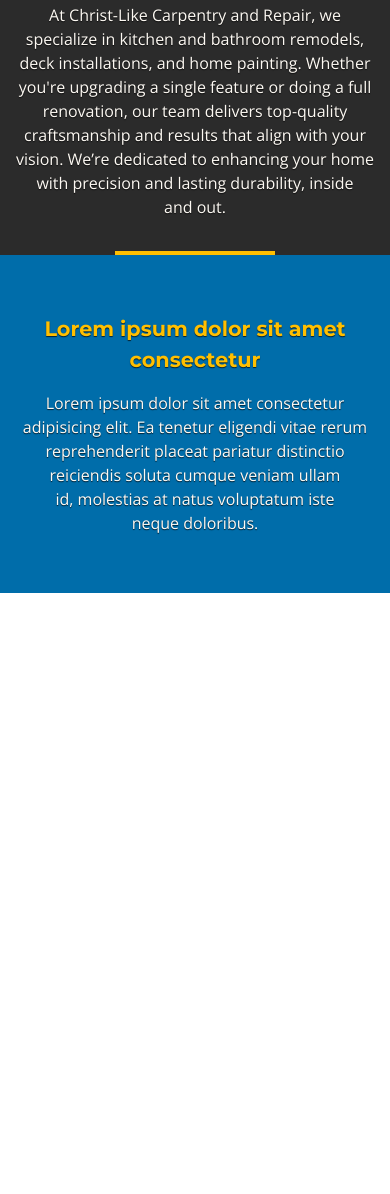
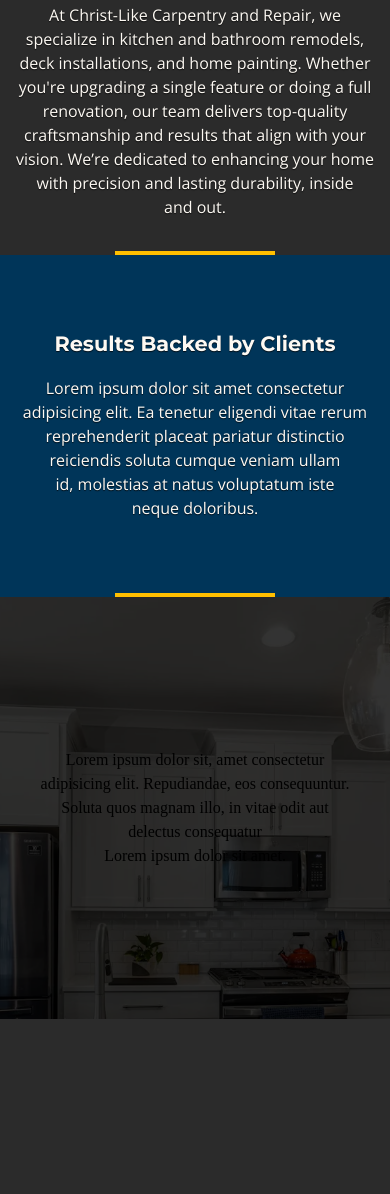
Before and after one commit to krs00/CLCv2, a plain HTML site: page index.html in a window 390 px wide. Shown: the part 806-2000 px from the top of the page. Before the commit the page ends 1399 px from the top, so only its background shows below. Drawn offline with nearby package versions, Linux system fonts and the light colour scheme.

Commit message:
add working parallax scroll

```diff
--- a/index.html
+++ b/index.html
@@ -39,7 +39,9 @@
           class="navbar-toggle"
           id="navbar-toggle"
           aria-label="Toggle navigation"
-        ></button>
+        >
+          <img src="hamburger menu.png" alt="Menu" />
+        </button>
 
         <!-- NAVBAR LINKS -->
         <ul class="navbar-links" id="navbar-links">
@@ -144,8 +146,10 @@
 
     <section id="section2">
       <div class="section2-container">
-        <p class="section2-heading">Home Renovation & Remodeling Services</p>
-        <p class="section2-subtitle">
+        <p class="section2-heading user-select-none">
+          Home Renovation & Remodeling Services
+        </p>
+        <p class="section2-subtitle user-select-none">
           At Christ-Like Carpentry and Repair, we specialize in kitchen and
           bathroom remodels, deck installations, and home painting. Whether
           you're upgrading a single feature or doing a full renovation, our team
@@ -169,10 +173,11 @@
     </div>
 
     <section id="section3">
-
       <div class="section3-container">
-        <p class="section3-heading">Lorem ipsum dolor sit amet consectetur</p>
-        <p class="section3-subtitle">
+        <p class="section3-heading user-select-none">
+          Results Backed by Clients
+        </p>
+        <p class="section3-subtitle user-select-none">
           Lorem ipsum dolor sit amet consectetur adipisicing elit. Ea tenetur
           eligendi vitae rerum reprehenderit placeat pariatur distinctio
           reiciendis soluta cumque veniam ullam id, molestias at natus
@@ -180,5 +185,49 @@
         </p>
       </div>
     </section>
+
+    <!-- SECTION 4 -->
+    <!-- SECTION 4 -->
+    <!-- SECTION 4 -->
+
+      <div class="section4-divider-container">
+      <hr class="section4-divider" />
+    </div>
+
+    <section id="section4">
+      <div class="section4-container">
+        <img
+          src="hero-img-3.webp"
+          alt="Test Image"
+          class="hero-image4"
+          id="parallax-img"
+        />
+        <div class="section4-content">
+          <p>Lorem ipsum dolor sit, amet consectetur adipisicing elit. Repudiandae, eos consequuntur. Soluta quos magnam illo, in vitae odit aut delectus consequatur</p>
+          <p>Lorem ipsum dolor sit amet.</p>
+        </div>
+      </div>
+    </section>
+
+    <!-- SECTION 4 END -->
+    <!-- SECTION 4 END -->
+    <!-- SECTION 4 END -->
+
+    <!-- FOOTER -->
+    <!-- FOOTER -->
+    <!-- FOOTER -->
+
+    <footer id="footer">
+
+      <div class="footer-container">
+
+
+      </div>
+
+    </footer>
+
+    <!-- FOOTER END -->
+    <!-- FOOTER END -->
+    <!-- FOOTER END -->
   </body>
 </html>
--- a/src/main.js
+++ b/src/main.js
@@ -0,0 +1,17 @@
+
+// FOR PARALLAX SCROLLING
+
+window.addEventListener('scroll', () => {
+  const img = document.getElementById('parallax-img');
+  const container = document.querySelector('.section4-container');
+  if (!img || !container) return;
+
+  const containerRect = container.getBoundingClientRect();
+  const speed = 0.08;
+
+  // Only apply effect when the section is in view
+  if (containerRect.top < window.innerHeight && containerRect.bottom > 0) {
+    const offset = containerRect.top * speed;
+    img.style.transform = `translateY(${offset}px)`;
+  }
+});
--- a/src/style.css
+++ b/src/style.css
@@ -70,9 +70,10 @@
 }
 
 #navbar-toggle {
-  width: 5rem;
-  height: 5rem;
-  background: rgb(0, 0, 0);
+  /* HEIGHT AND WIDTH MUST MATCH NAVLEFTMOBILE */
+  width: 45px;
+  height: 45px;
+  background-color: var(--button-primary);
   border: none;
   padding: 0;
   margin: 0;
@@ -81,8 +82,9 @@
 }
 
 .nav-left-mobile {
-  width: 5rem;
-  height: 5rem;
+  /* HEIGHT AND WIDTH MUST MATCH NAVBARTOGGLE */
+  width: 45px;
+  height: 45px;
   border: none;
   padding: 0;
   margin: 0;
@@ -124,6 +126,7 @@
   overflow: hidden;
   padding-left: 1rem;
   padding-right: 1rem;
+  position: relative;
 }
 
 .hero-heading-text {
@@ -151,7 +154,9 @@
 
 .hero-divider {
   width: 4rem;
-  box-shadow: 0 1px 4px rgba(0, 0, 0, 0.7);
+  height: 2px; /* or however thick you want the line */
+  background-color: var(--neutral-light);
+  border: none; /* remove default border */
 }
 
 .hero-btn-container {
@@ -186,16 +191,15 @@
 }
 
 .hero-image {
-  position: absolute; /* take image out of normal flow */
+  position: absolute;
   top: 0;
   left: 0;
   width: 100%;
   height: 100%;
-  object-fit: cover; /* fill container without distortion */
-  z-index: 1; /* below the text */
-  pointer-events: none; /* so clicks go through image */
+  object-fit: cover;
+  pointer-events: none;
   z-index: -1;
-  filter: brightness(19%) blur(0px);
+  filter: brightness(21%) blur(0px);
 }
 
 /* HERO IMAGE END */
@@ -223,6 +227,7 @@
 .section2-divider-container {
   display: flex;
   justify-content: center;
+  background-color: var(--neutral-dark);
 }
 
 .section2-divider {
@@ -263,7 +268,7 @@
   min-height: 40vh;
   justify-content: center;
   overflow: hidden;
-  background-color: var(--button-secondary);
+  background-color: var(--button-primary);
   text-align: center;
 }
 
@@ -288,7 +293,7 @@
 
 .section3-heading {
   font-family: var(--font-one);
-  color: var(--color-highlight);
+  color: var(--neutral-light);
   font-size: 1.3rem;
   font-weight: bold;
   text-shadow: 0px 1px 1px rgba(0, 0, 0, 0.7);
@@ -303,6 +308,86 @@
 /* SECTION3 END */
 /* SECTION3 END */
 /* SECTION3 END */
+
+/* SECTION4 */
+/* SECTION4 */
+/* SECTION4 */
+
+.section4-divider-container {
+  display: flex;
+  justify-content: center;
+  align-items: center;
+  margin: 0; /* Removes any vertical spacing */
+  padding: 0; /* Also important */
+  height: 4px; /* Matches the height of the hr */
+  background-color: var(--button-primary); /* So there's no gap behind the HR */
+}
+
+.section4-divider {
+  /* HEIGHT MUST MATCH DIVIDER CONTAINER */
+  height: 4px;
+  width: 10rem;
+  background-color: var(--color-highlight);
+  border: none;
+  margin: 0; /* Critical: removes default spacing */
+}
+
+.section4-container {
+  position: relative;
+  min-height: 50vh;
+  display: flex;
+  flex-direction: column;
+  justify-content: center;
+  align-items: center;
+  overflow: hidden;
+  padding: 4rem 2rem;
+}
+
+.hero-image4 {
+  position: absolute;
+  top: -50%;
+  left: 0;
+  width: 100%;
+  height: 200%; /* slightly larger for smoother movement */
+  object-fit: cover;
+  z-index: -1;
+  pointer-events: none;
+  filter: brightness(20%);
+  transition: transform 0.2s ease-out;
+}
+
+.section4-content {
+  position: relative;
+  z-index: 1;
+  text-align: center;
+  max-width: 800px;
+}
+
+/* SECTION4 END */
+/* SECTION4 END */
+/* SECTION4 END */
+
+/* FOOTER */
+/* FOOTER */
+/* FOOTER */
+
+.footer-container {
+  display: flex;
+  flex-direction: column;
+  padding: 1rem;
+  padding-top: 2rem;
+  padding-bottom: 2rem;
+  gap: 1rem;
+  min-height: 70vh;
+  justify-content: center;
+  overflow: hidden;
+  background-color: var(--neutral-dark);
+  text-align: center;
+}
+
+/* FOOTER END */
+/* FOOTER END */
+/* FOOTER END */
 
 /* START MEDIA QUERIES */
 /* START MEDIA QUERIES */
```
